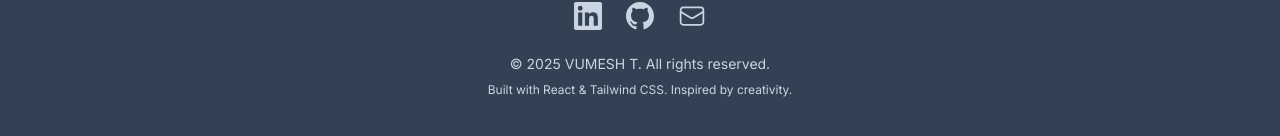
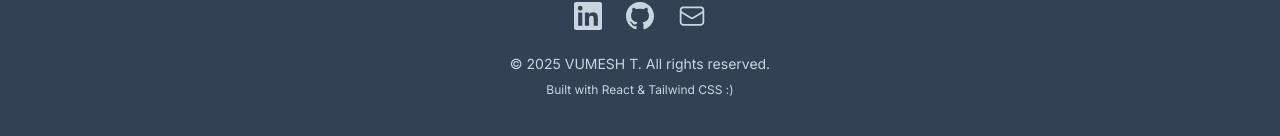
Before and after one commit to Umesh-Tata/Vumesh.github.io, a React (Vite) app: page / in a window 1280 px wide. Shown: the part 7037-7173 px from the top of the page. Built offline with nearby package versions, Linux system fonts and the light colour scheme.

Commit message:
Update Footer.tsx

```diff
--- a/components/Footer.tsx
+++ b/components/Footer.tsx
@@ -30,7 +30,7 @@ const Footer: React.FC<FooterProps> = ({ name, email, linkedinUrl, githubUrl })
           &copy; {currentYear} {name}. All rights reserved.
         </p>
         <p className="text-xs mt-2">
-          Built with React & Tailwind CSS. Inspired by creativity.
+          Built with React & Tailwind CSS :)
         </p>
       </div>
     </footer>
```
